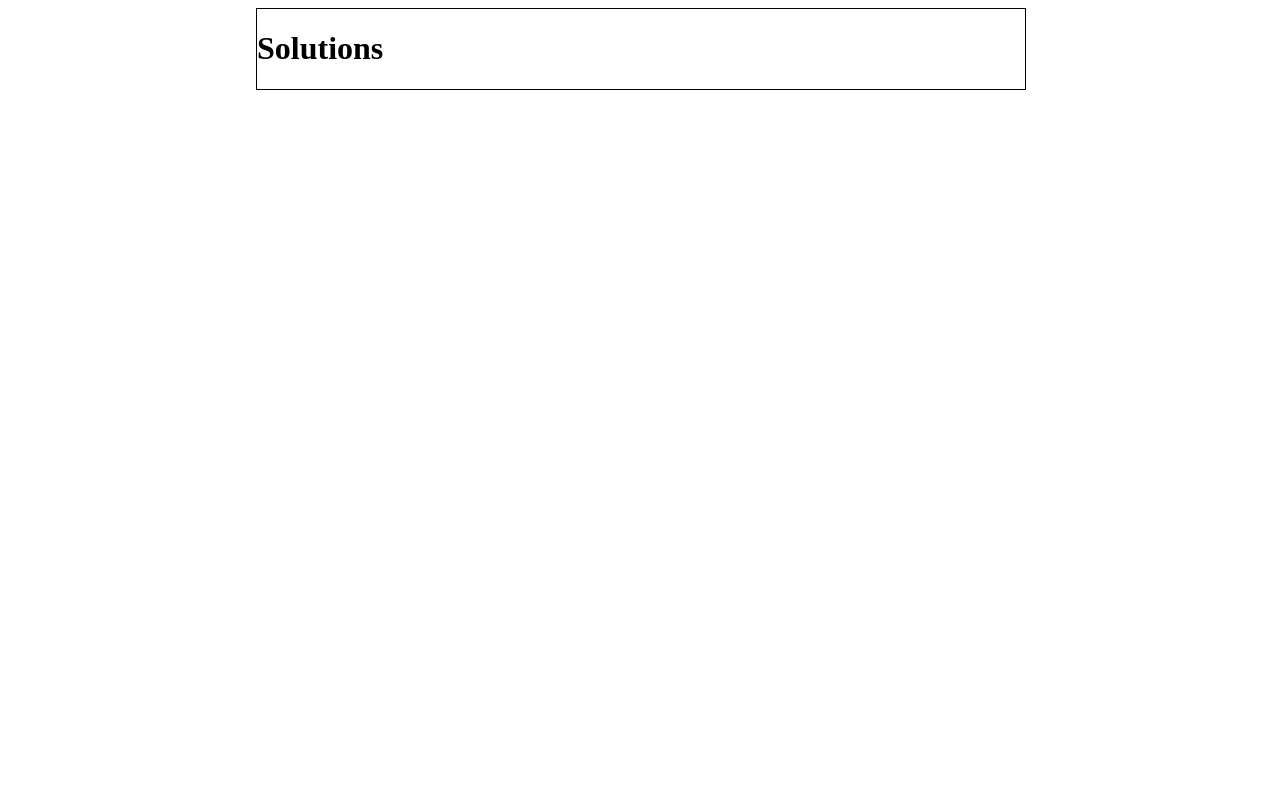
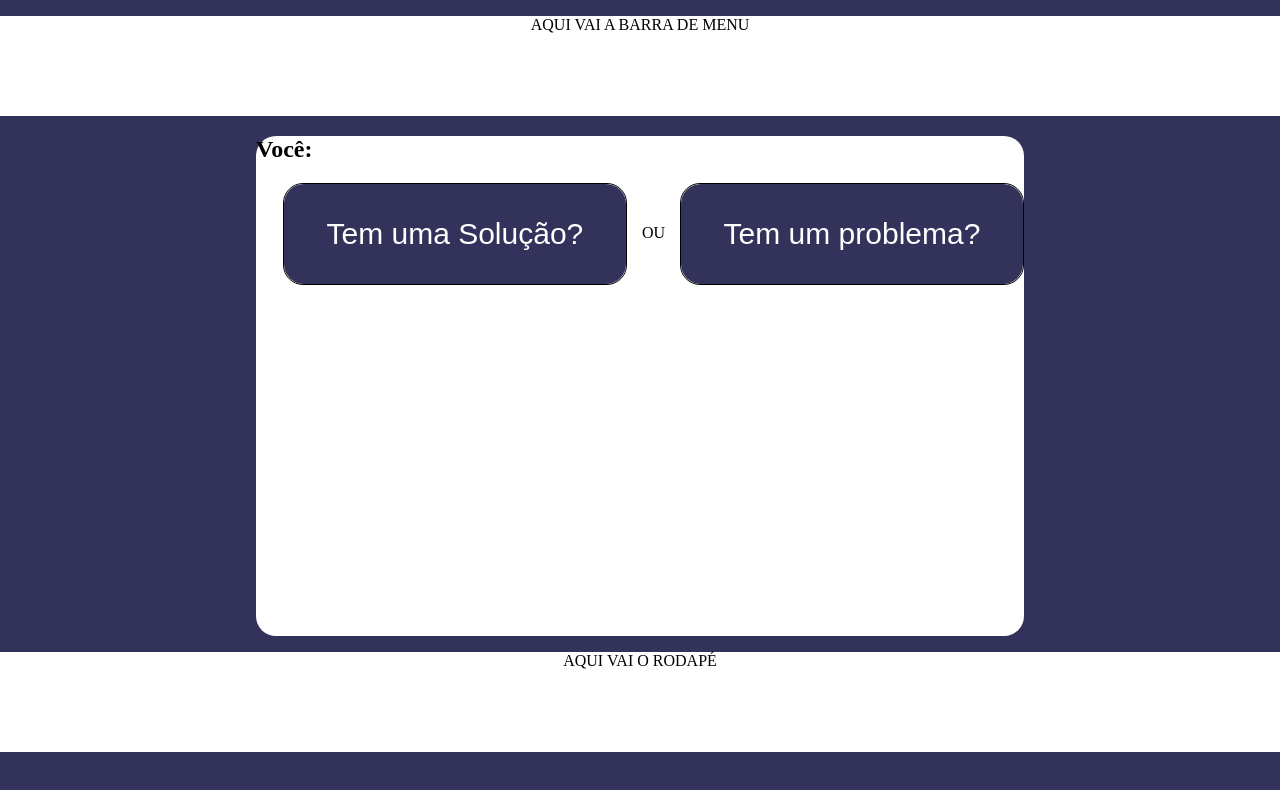
Before and after one commit to OseiasBeu/Projetohack, a plain HTML site: page index.html in a window 1280 px wide. Drawn offline with Linux system fonts and the light colour scheme.

Commit message:
Esquelo página inicial

```diff
--- a/css/style.css
+++ b/css/style.css
@@ -1,6 +1,71 @@
+
+header{
+    width: 100%;
+    height: 100px;
+    background-color:white;
+    text-align: center;
+
+}
+
+.corpo_pag{
+    /* border:1px solid black; */
+    box-shadow: 12px;
+    border-radius: 20px;
+    width: 60%;
+    height: 500px;
+    margin-left: 20%;
+    background-color:white;
+}
+
 body{
-    border:1px solid black;
-    width: 60%;
-    height: 100%;
-    margin-left: 20%;
+    margin:0;
+    padding: 0;
+    background-color: #32325b;
 }
+.perguntas{
+    display: flex;
+    padding-left: 3.5%;
+    /* border: 1px solid black; */
+}
+.perguntas p{
+    position: relative;
+    top:25px;
+    right: 15px;
+}
+
+.direita{
+    border: 1px solid black;
+    border-radius: 20px;
+    width:350px;
+    height: 100px;
+    margin-right: 30px;
+}
+
+.esquerda{
+    border: 1px solid black;
+    border-radius: 20px;
+    width:350px;
+    height: 100px;
+}
+
+
+.btn1{
+    background-color: #32325b;
+    border-radius: 20px;
+    border: none;
+    font-size: 30px;
+    color: white;
+    width:100%;
+    height: 100px;
+}
+a {
+    text-decoration: none;
+    color:white;
+}
+
+footer{
+    width: 100%;
+    height: 100px;
+    background-color:white;
+    text-align: center;
+}
--- a/index.html
+++ b/index.html
@@ -8,6 +8,28 @@
     <link rel="stylesheet" href="css/style.css">
 </head>
 <body>
-    <h1>Solutions</h1>
+    <header>
+        <p>AQUI VAI A BARRA DE MENU</p>
+    </header>
+        <section class="corpo_pag">
+            <a href=""></a>
+                <h1>Você:</h1>
+
+                <section class="perguntas">
+
+                <div class="direita">
+                    <button class="btn1"><a href="#">Tem uma Solução?</a></button>
+                </div>
+                <p>OU</p>
+                <div class="esquerda">
+                     <button class="btn1"><a href="#">Tem um problema?</a></button>
+                </div>
+
+            </section>
+
+        </section>
+    <footer>
+            <p>AQUI VAI O RODAPÉ </p>
+    </footer>
 </body>
 </html>
```
